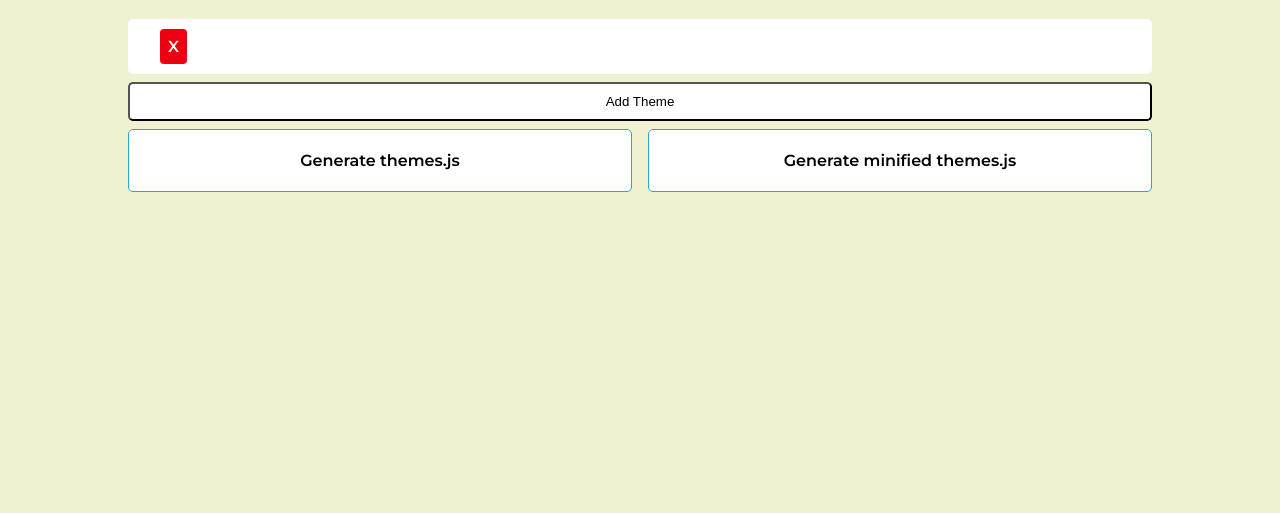
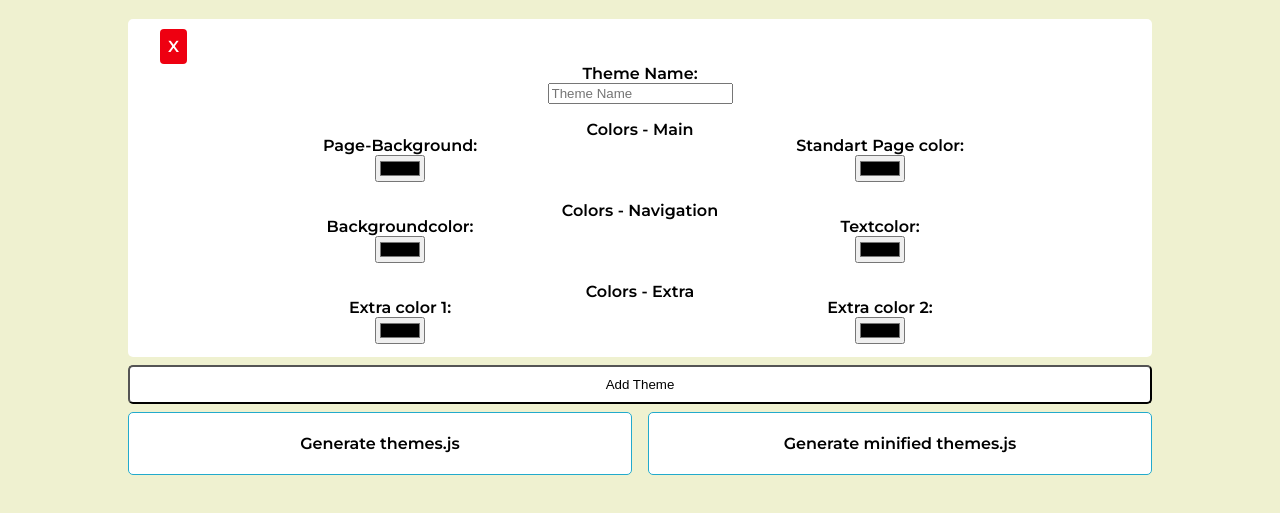
Before and after one commit to themes-js/generator, a plain HTML site: page index.html in a window 1280 px wide. Both pictures are taken after a click on the button "Add Theme". Shown: the part 63-576 px from the top of the page. Drawn offline with Linux system fonts and the light colour scheme.

Commit message:
added formulars

```diff
--- a/index.html
+++ b/index.html
@@ -13,6 +13,49 @@
     <div id="empty_theme_container">
         <div class="theme_delete_button">
             <div onclick="removeTheme(this)" class="theme_delete_button_x">X</div>
+        </div>
+        <div class="theme_name_container">
+            Theme Name:<br>
+            <input type="text" class="theme_name_input" placeholder="Theme Name">
+        </div>
+        <div class="theme_main_colors_container main_left_right_divider">
+            <div class="over_text">Colors - Main</div>
+            <div class="main_divider_left">
+                Page-Background:
+                <br>
+                <input type="color" class="color_input">
+            </div>
+            <div class="main_divider_right">
+                Standart Page color:
+                <br>
+                <input type="color" class="color_input">
+            </div>
+        </div>
+        <div class="theme_nav_colors_container main_left_right_divider">
+            <div class="over_text">Colors - Navigation</div>
+            <div class="main_divider_left">
+                Backgroundcolor:
+                <br>
+                <input type="color" class="color_input">
+            </div>
+            <div class="main_divider_right">
+                Textcolor:
+                <br>
+                <input type="color" class="color_input">
+            </div>
+        </div>
+        <div class="theme_extra_colors_container main_left_right_divider">
+            <div class="over_text">Colors - Extra</div>
+            <div class="main_divider_left">
+                Extra color 1:
+                <br>
+                <input type="color" class="color_input">
+            </div>
+            <div class="main_divider_right">
+                Extra color 2:
+                <br>
+                <input type="color" class="color_input">
+            </div>
         </div>
     </div>
     <div id="themeButton">
--- a/style.css
+++ b/style.css
@@ -84,6 +84,28 @@ h1 {
     display: none;
 }
 
+.main_left_right_divider {
+    margin-top: 1rem;
+    display: grid;
+    grid-template-columns: 50% 50%;
+    grid-template-rows: 25% 75%;
+    gap: 0px 0px;
+    grid-auto-flow: row;
+    grid-template-areas: "over_text over_text" "main_divider_left main_divider_right";
+}
+
+.main_divider_left {
+    grid-area: main_divider_left;
+}
+
+.main_divider_right {
+    grid-area: main_divider_right;
+}
+
+.over_text {
+    grid-area: over_text;
+}
+
 
 /* Button to add new theme */
 
```
